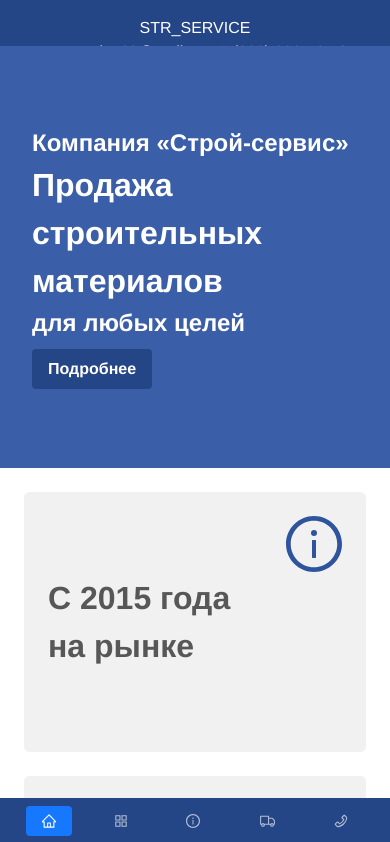
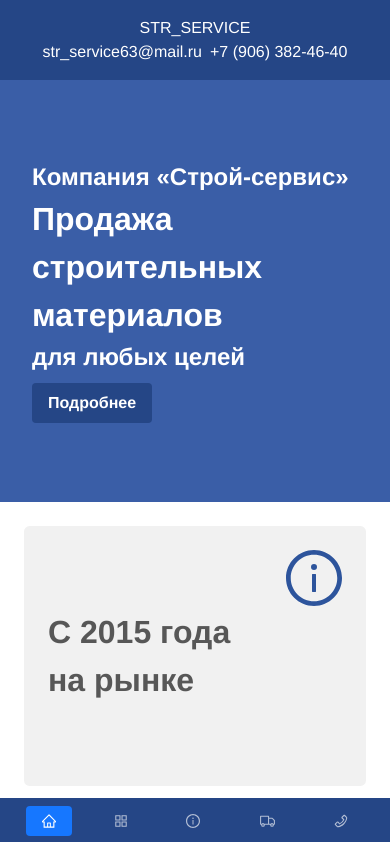
Before and after one commit to IgorKrasnovKT/stroy_service, a React (Vite) app: page / in a window 390 px wide. Shown: the top 842 px of the page. Built offline with nearby package versions, Linux system fonts and the light colour scheme.

Commit message:
Доделана адаптация разделов header, footer и home page

```diff
--- a/src/components/header/styles.module.scss
+++ b/src/components/header/styles.module.scss
@@ -1,5 +1,7 @@
 header,
 .shortHeader {
+    position: sticky;
+    top: 0;
     display: flex;
     align-items: center;
     justify-content: space-between;
@@ -9,6 +11,7 @@ header,
     max-height: var(--header-height);
     background-color: var(--main-color);
     color: white;
+    z-index: 9999999;
 
     :global(.ant-menu) {
         background-color: var(--main-color);
@@ -58,13 +61,14 @@ header,
 }
 
 @media screen and (max-width: 992px) {
-    body {
+    html {
         padding-bottom: var(--header-height);
     }
 
     header {
-        position: fixed;
+        position: fixed !important;
         bottom: 0;
+        top: unset !important;
         justify-content: center;
         width: 100%;
         padding: 0;
@@ -98,6 +102,7 @@ header,
         flex-direction: column;
         padding: 1rem;
         height: auto;
+        min-height: max-content;
         max-height: max-content;
 
         div {
--- a/src/index.scss
+++ b/src/index.scss
@@ -21,8 +21,7 @@ body {
 }
 
 html, body {
-  height: 100%;
-  width: 100%;
+  overflow-x: hidden;
 }
 
 @media (prefers-color-scheme: light) {
--- a/src/main.jsx
+++ b/src/main.jsx
@@ -2,7 +2,6 @@ import ReactDOM from "react-dom/client";
 import App from "./App.jsx";
 import "./index.scss";
 import { BrowserRouter } from "react-router-dom";
-import "antd/dist/reset.css";
 
 ReactDOM.createRoot(document.getElementById("root")).render(
   <BrowserRouter>
--- a/src/pages/home/styles.module.scss
+++ b/src/pages/home/styles.module.scss
@@ -1,10 +1,8 @@
 .main {
     .banner {
-        width: 100%;
         height: 50vh;
         background-image: url(src/assets/main2.jpg);
         background-repeat: no-repeat;
-        background-size: contain 100%;
         background-position: right;
         display: flex;
         align-items: center;
```
